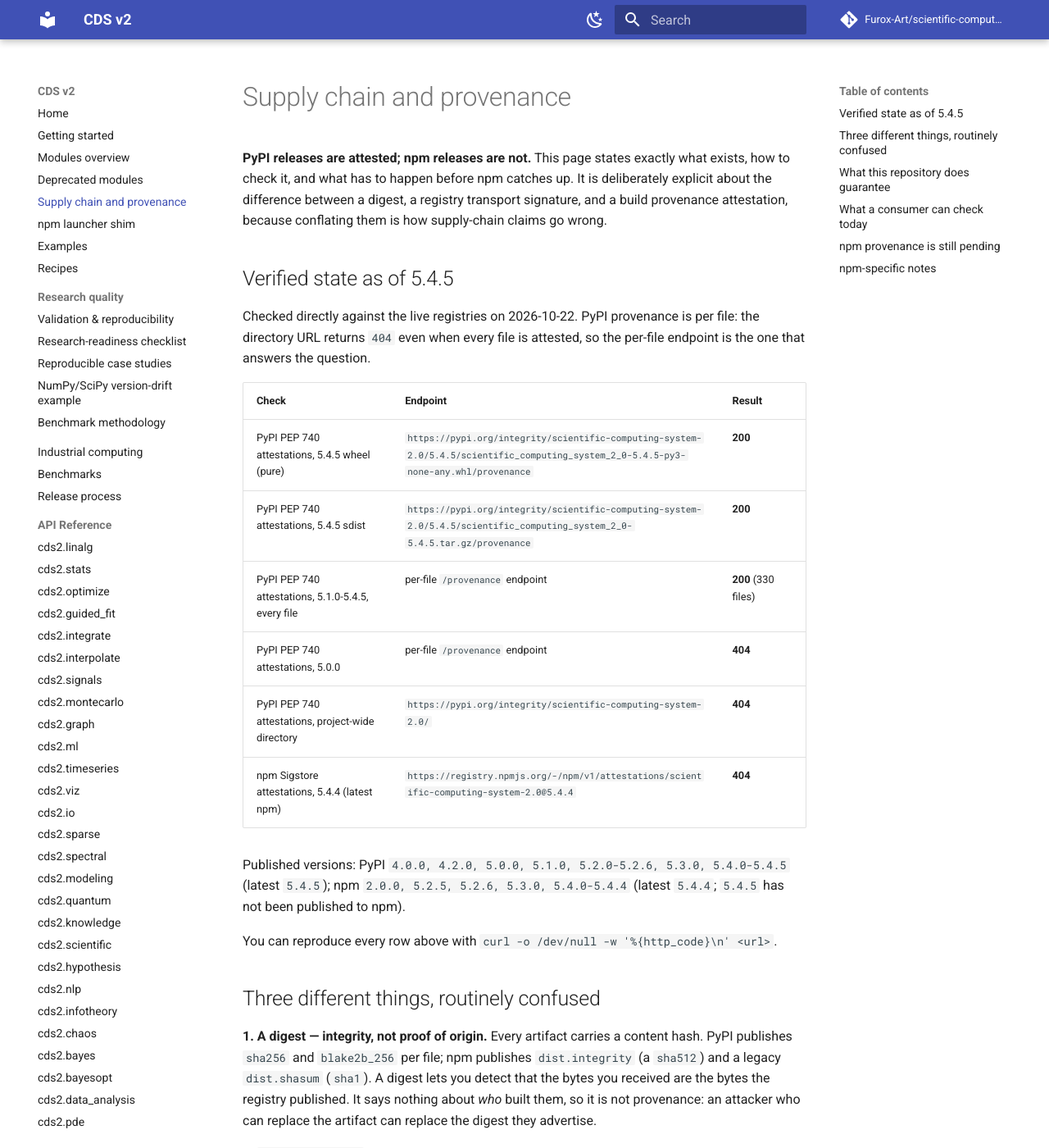
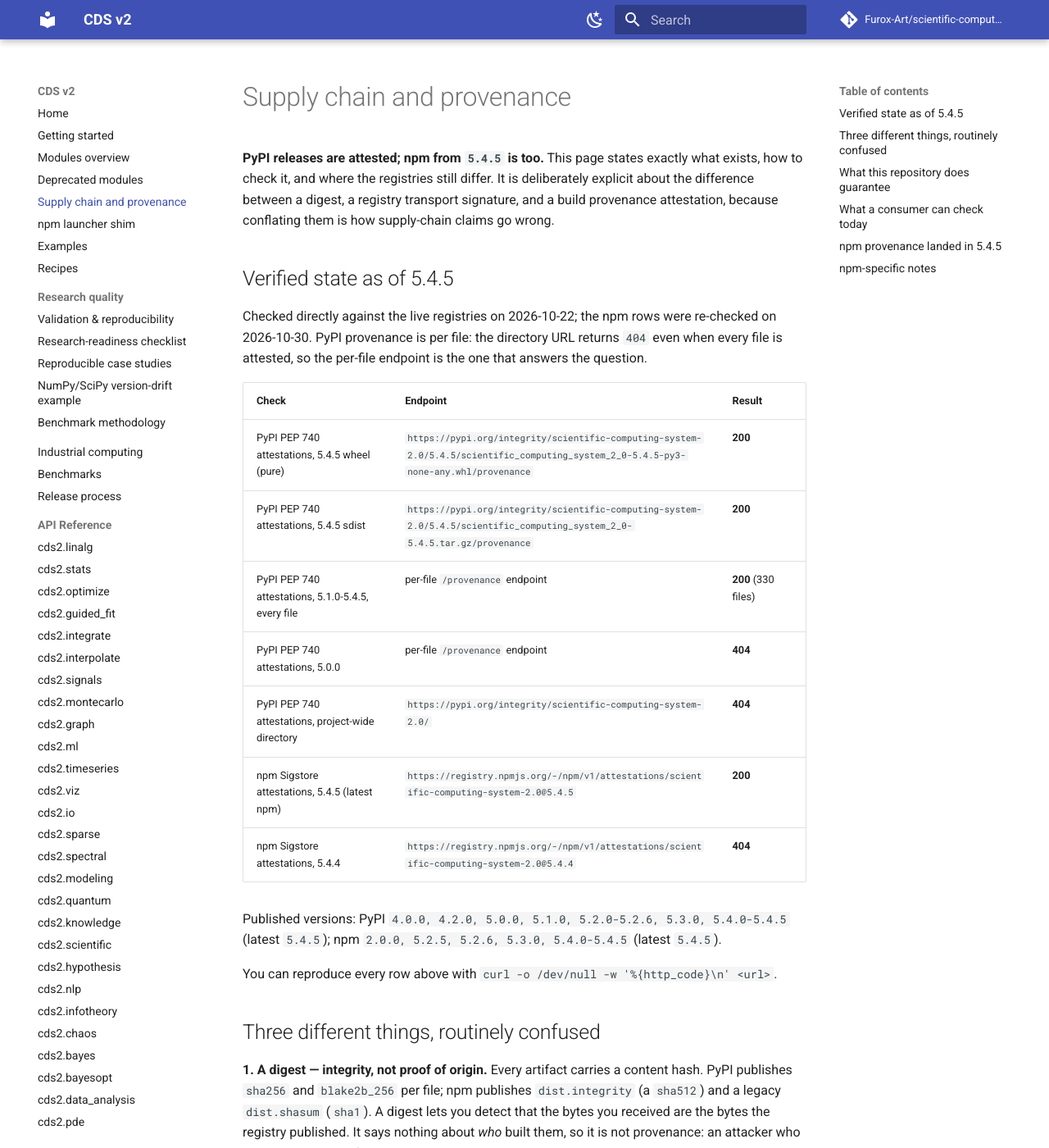
Before and after one commit to Furox-Art/scientific-computing-system-2.0, an MkDocs documentation site: the page built from docs/supply-chain.md, in a window 1280 px wide and 1400 px high. Shown: the whole window at 82% size. Built offline with MkDocs 1.6.1 and Material for MkDocs 9.7.7, drawn with Linux system fonts in a browser that asks for light colours; comment, search, counter and statistics services are not loaded; some of the changed text lies outside the part shown.

Commit message:
docs: npm 5.4.5 is attested; fix stale provenance claims and default to OIDC (#100)
* docs: npm 5.4.5 is attested; correct stale provenance claims

* ci: default npm publish to OIDC now that the trusted publisher exists

* test: assert the automatic npm path selects OIDC

---------

Co-authored-by: Furox-Art <noreply@github.com>

````diff
--- a/docs/supply-chain.md
+++ b/docs/supply-chain.md
@@ -1,14 +1,15 @@
 # Supply chain and provenance
 
-**PyPI releases are attested; npm releases are not.** This page states exactly
-what exists, how to check it, and what has to happen before npm catches up. It
+**PyPI releases are attested; npm from `5.4.5` is too.** This page states
+exactly what exists, how to check it, and where the registries still differ. It
 is deliberately explicit about the difference between a digest, a registry
 transport signature, and a build provenance attestation, because conflating
 them is how supply-chain claims go wrong.
 
 ## Verified state as of 5.4.5
 
-Checked directly against the live registries on 2026-10-22. PyPI provenance is
+Checked directly against the live registries on 2026-10-22; the npm rows were
+re-checked on 2026-10-30. PyPI provenance is
 per file: the directory URL returns `404` even when every file is attested, so
 the per-file endpoint is the one that answers the question.
 
@@ -19,11 +20,11 @@
 | PyPI PEP 740 attestations, 5.1.0-5.4.5, every file | per-file `/provenance` endpoint | **200** (330 files) |
 | PyPI PEP 740 attestations, 5.0.0 | per-file `/provenance` endpoint | **404** |
 | PyPI PEP 740 attestations, project-wide directory | `https://pypi.org/integrity/scientific-computing-system-2.0/` | **404** |
-| npm Sigstore attestations, 5.4.4 (latest npm) | `https://registry.npmjs.org/-/npm/v1/attestations/scientific-computing-system-2.0@5.4.4` | **404** |
+| npm Sigstore attestations, 5.4.5 (latest npm) | `https://registry.npmjs.org/-/npm/v1/attestations/scientific-computing-system-2.0@5.4.5` | **200** |
+| npm Sigstore attestations, 5.4.4 | `https://registry.npmjs.org/-/npm/v1/attestations/scientific-computing-system-2.0@5.4.4` | **404** |
 
 Published versions: PyPI `4.0.0, 4.2.0, 5.0.0, 5.1.0, 5.2.0-5.2.6, 5.3.0, 5.4.0-5.4.5`
-(latest `5.4.5`); npm `2.0.0, 5.2.5, 5.2.6, 5.3.0, 5.4.0-5.4.4` (latest `5.4.4`;
-`5.4.5` has not been published to npm).
+(latest `5.4.5`); npm `2.0.0, 5.2.5, 5.2.6, 5.3.0, 5.4.0-5.4.5` (latest `5.4.5`).
 
 You can reproduce every row above with `curl -o /dev/null -w '%{http_code}\n' <url>`.
 
@@ -45,11 +46,13 @@
 which source commit, runner or build environment produced the bytes. Do not
 present them as provenance. Present on every published npm version.
 
-**3. A provenance attestation — signed evidence about the build, present on PyPI.**
+**3. A provenance attestation — signed evidence about the build, present on PyPI
+and, from `5.4.5`, on npm.**
 A PyPI PEP 740 attestation or an npm Sigstore attestation binds the artifact
 digest to the identity of the workflow and the source commit, via a public
 transparency log. That is the thing people mean by "verified build". **Every
-PyPI file from 5.1.0 through 5.4.5 carries one; no npm release does.**
+PyPI file from 5.1.0 through 5.4.5 carries one; on npm, `5.4.5` carries one and
+every earlier version does not.**
 
 ## What this repository does guarantee
 
@@ -93,13 +96,13 @@
 pip download scientific-computing-system-2.0==5.4.5 --no-deps -d /tmp/x
 python -c "import hashlib,sys;print(hashlib.sha256(open(sys.argv[1],'rb').read()).hexdigest())" /tmp/x/<file>
 
-npm view scientific-computing-system-2.0@5.4.4 dist.integrity
+npm view scientific-computing-system-2.0@5.4.5 dist.integrity
 ```
 
 The sdist digest for `5.4.5` is
 `ca21009208debb4e576ad06cac80ba0dd716389563c907e96e56e04e60f34c81`.
 
-## npm provenance is still pending
+## npm provenance landed in 5.4.5
 
 PyPI is done: the Trusted Publisher is registered under *Account management →
 Publishing* (Owner `Furox-Art`, Repository `scientific-computing-system-2.0`,
@@ -108,18 +111,22 @@
 The `PYPI_API_TOKEN` fallback remains for recovery only; a token upload mints no
 attestation.
 
-npm is **pending, not in place**:
+npm followed on 2026-10-23:
 
-- A trusted publisher must be registered on npmjs.com for Owner `Furox-Art`,
+- The trusted publisher is registered on npmjs.com for Owner `Furox-Art`,
   Repository `scientific-computing-system-2.0`, Workflow filename
-  `npm-publish.yml`, Environment `npm`. Until then npm publishes use
-  `NPM_TOKEN`; a classic automation token cannot mint a Sigstore attestation,
-  which is why the token path omits `--provenance`. Once registered, dispatch
-  `npm-publish.yml` without `use_token_fallback` to publish through OIDC.
+  `npm-publish.yml`, Environment `npm`. `5.4.5` was published through OIDC,
+  which is why its attestation endpoint returns `200`; every earlier npm
+  version was published with `NPM_TOKEN`, and a classic automation token
+  cannot mint a Sigstore attestation, so those versions have no `attestations`
+  field and return `404`.
+- The `npm-publish.yml` token fallback (`use_token_fallback`) remains for
+  recovery only. A recovery publish through it would not be attested; dispatch
+  the workflow without that flag to get provenance.
 
-In short: npm needs **registry configuration, not workflow flags.** Until then,
-treat npm releases as digest-verifiable only, and do not describe them as
-attested.
+In short: npm provenance is **registry configuration, not workflow flags**, and
+it is in place from `5.4.5`. Versions before `5.4.5` stay digest-verifiable
+only, so do not describe them as attested.
 
 ## npm-specific notes
 
@@ -128,4 +135,4 @@
 [npm launcher shim](npm.md). One npm version is unusable and cannot be
 repaired because npm versions are immutable: `2.0.0` shipped a broken entry
 point, and the stale channel predates this repository taking over the name.
-Install `5.2.5` or later; the latest npm version is `5.4.4`.
+Install `5.2.5` or later; the latest npm version is `5.4.5`.
````
Also changed, not shown: README.md (+6 -4 lines), SECURITY.md (+9 -8 lines), docs/npm.md (+12 -10 lines), docs/release.md (+7 -5 lines), 2 other files.
